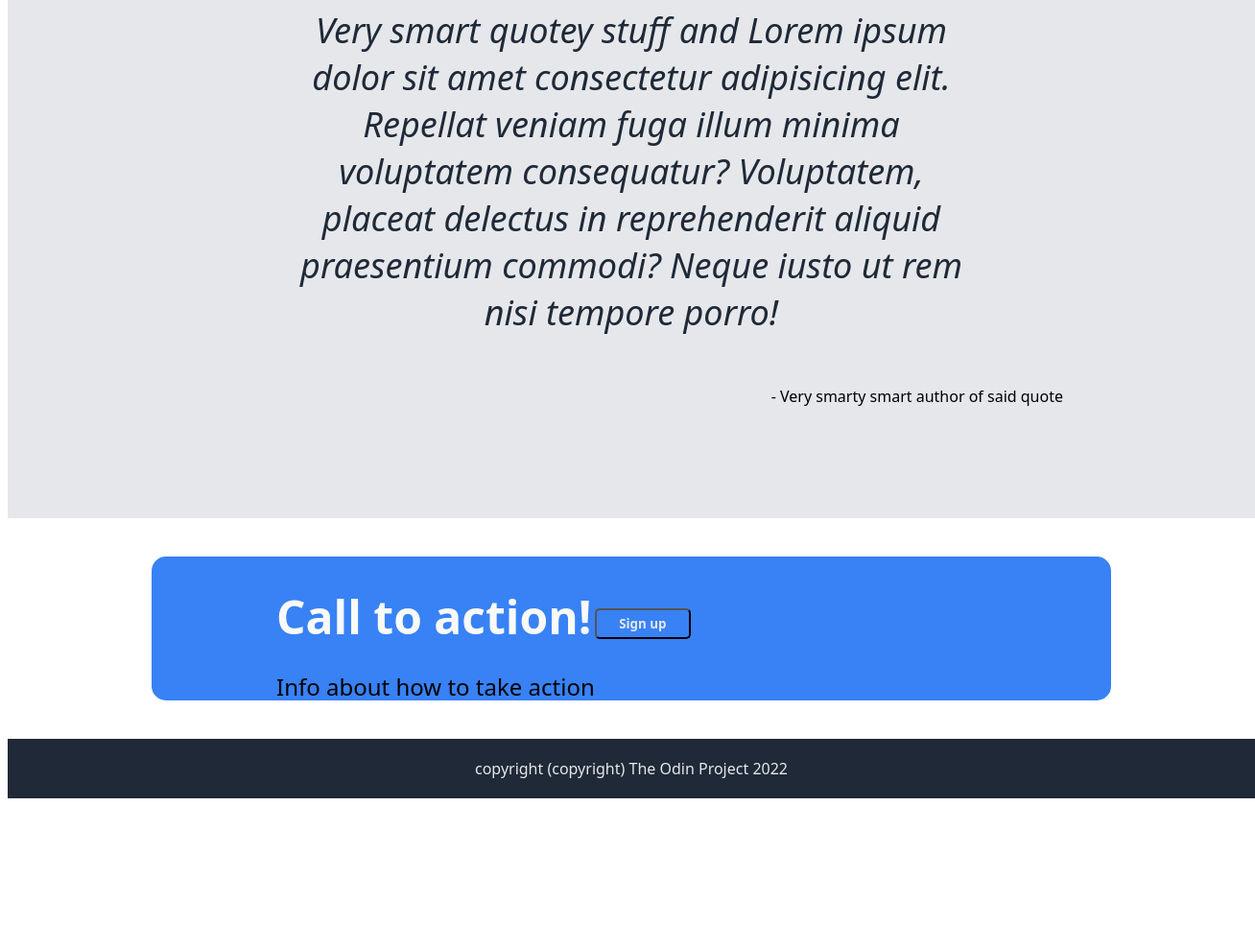
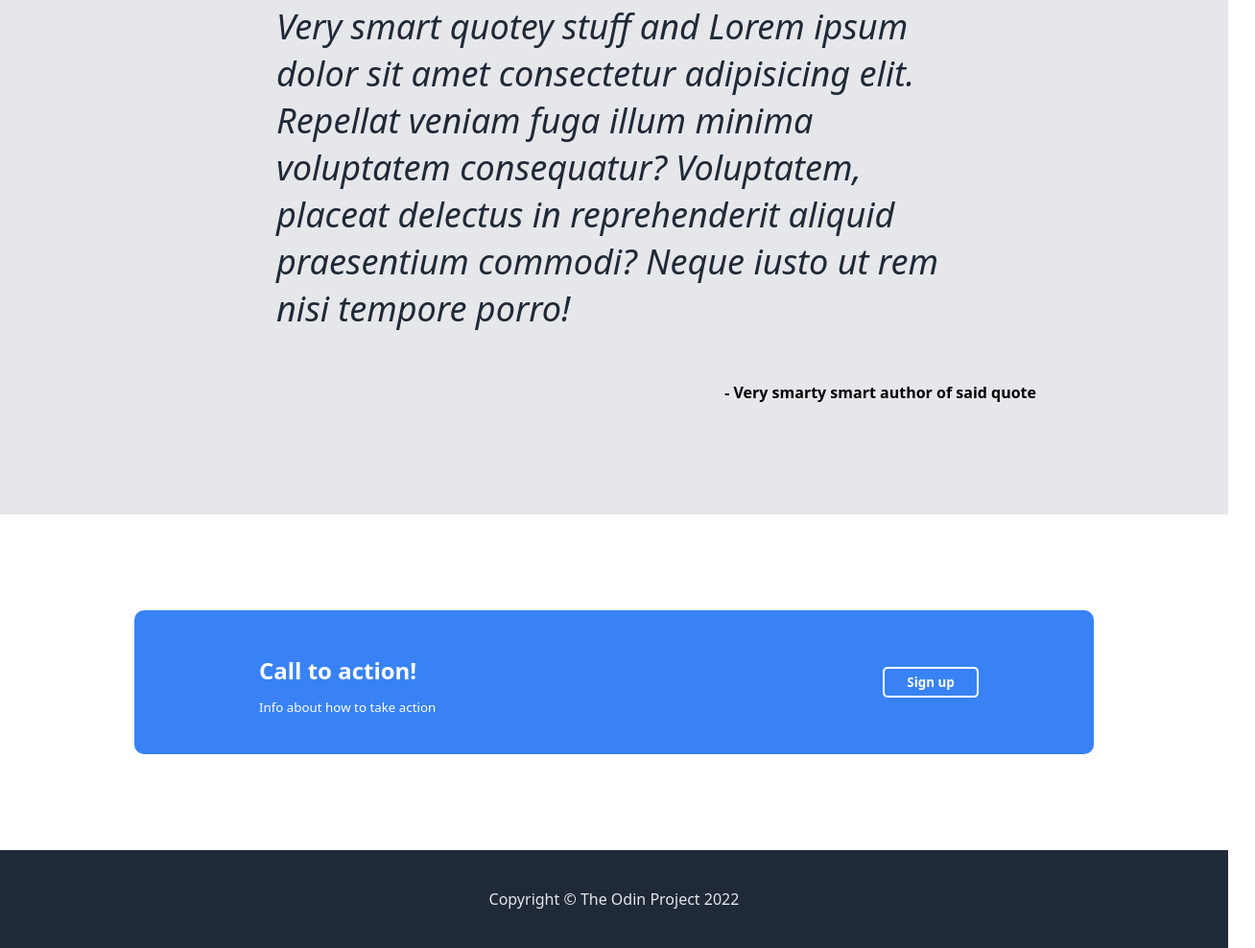
Before and after one commit to ingaproblemil/landingpage, a plain HTML site: page index.html in a window 1280 px wide. Shown: the part 1242-2230 px from the top of the page at 96% size, 1308 px wide, since content can reach past the window. Before the commit the page ends 2082 px from the top, so only its background shows below. Drawn offline with Linux system fonts and the light colour scheme.

Commit message:
Add and tweak CSS

```diff
--- a/index.html
+++ b/index.html
@@ -21,32 +21,32 @@
     <div class="hero">
         <div class="herobox">
             <div class="leftbox">
-                <h1>This website is awesome</h1>
+                <h1 class="heroheader">This website is awesome</h1>
                 <div class="herotext">Lorem ipsum dolor sit amet consectetur adipisicing elit.
                     Laudantium, fuga. Optio quam harum sapiente laboriosam amet molestiae
                     nostrum molestias fugit perspiciatis</div>
-                <button>Sign Up</button>
+                <button class="herobutton">Sign Up</button>
             </div>
-            <img class="heroimg" src="./images/heroimg.png" alt="image for herobox"/>
+            <img class="heroimg" src="./images/IMGfive.jpg" alt="image for herobox"/>
         </div>
     </div>
     <div class="info">
         <div class="info-header">Information</div>
         <div class="infoboxes">
             <div class="box">
-                <img class="infoimg" src="#"/>
+                <img class="infoimg" src="./images/IMGone.jpg"/>
                 <p class="infop">Subtexty stuff that goes under image and stuff</p>
             </div>
             <div class="box">
-                <img class="infoimg" src="#"/>
+                <img class="infoimg" src="./images/IMGtwo.jpg"/>
                 <p class="infop">Subtexty stuff that goes under image and stuff</p>
             </div>
             <div class="box">
-                <img class="infoimg" src="#"/>
+                <img class="infoimg" src="./images/IMGthree.jpg"/>
                 <p class="infop">Subtexty stuff that goes under image and stuff</p>
             </div>
             <div class="box">
-                <img class="infoimg" src="#"/>
+                <img class="infoimg" src="./images/IMGfour.jpg"/>
                 <p class="infop">Subtexty stuff that goes under image and stuff</p>
             </div>
         </div>
@@ -57,19 +57,19 @@
             fuga illum minima voluptatem consequatur? Voluptatem,
             placeat delectus in reprehenderit aliquid praesentium
             commodi? Neque iusto ut rem nisi tempore porro!</p>
-        <p class="author" >- Very smarty smart author of said quote</p>
+        <p class="author">- Very smarty smart author of said quote</p>
     </div>
     <div class="actioncontainer">
         <div class="action">
             <div class="actiontext">
-                <h1>Call to action!</h1>
+                <h1 class="actionheader">Call to action!</h1>
                 <p>Info about how to take action</p>
             </div>
-            <div class="button"><button>Sign up</button></div>
+            <button class="actionbutton">Sign up</button>
         </div>
     </div>
     <div class="footer">
-        copyright (copyright) The Odin Project 2022
+        Copyright © The Odin Project 2022
     </div>
 </body>
 </html>
--- a/styles.css
+++ b/styles.css
@@ -7,8 +7,9 @@ body {
     display: flex;
     flex-direction: column;
     justify-content: space-between;
-    min-width: 1300px;
     box-sizing: border-box;
+    margin: 0;
+    padding: 0;
 }
 
 .header {
@@ -45,15 +46,15 @@ li {
     list-style-type: none;
 }
 
-button {
-    color: #E5E7EB;
+.herobutton {
+    display: flex;
+    justify-content: center;
+    margin-top: 24px;
+    color: #ffffff;
     background-color: #3882F6;
     font-weight: 900;
-    justify-content: flex-start;
     width: 100px;
     padding: 5px;
-
-    margin-top: 24px;
     border-radius: 5px;
 }
 
@@ -68,8 +69,9 @@ button {
 .herobox {
     display: flex;
     /* flex-direction: column; */
-    align-items: flex-start;
+    align-items: center;
     justify-content: space-between;
+    align-content: space-between;
 }
 
 .leftbox {
@@ -78,7 +80,7 @@ button {
     justify-content: flex-start;
 }
 
-h1 {
+.heroheader {
     color: #F9FAF8;
     font-size: 48px;
     font-weight: 900;
@@ -96,6 +98,9 @@ h1 {
     display: flex;
     flex-grow: 0;
     align-self: stretch;
+    opacity: 0.9;
+    border-radius: 3px;
+    border: 5px solid #E5E7EB;
 }
 
 .info {
@@ -150,7 +155,6 @@ h1 {
 
 .quotep {
     max-width: 80%;
-    text-align: center;
     color: #1F2937;
     font-style: italic;
     font-weight: 100;
@@ -160,11 +164,13 @@ h1 {
 .author {
     max-width: 80%;
     align-self: flex-end;
+    font-size: 16px;
+    font-weight: bold;
 }
 .actioncontainer {
     display:flex;
     justify-content: center;
-    padding: 40px;
+    padding: 100px;
 }
 
 .action {
@@ -173,17 +179,27 @@ h1 {
     background-color: #3882F6;
     width: 1000px;
     height: 150px;
-    border-radius: 15px;
-    /* justify-content: center; */
+    border-radius: 10px;
+    justify-content: space-between;
     padding: 30px;
+    padding-right: 120px;
+}
+
+.actionheader {
+    font-size: 24px;
+    color: #ffffff;
+    margin-bottom: 0;
 }
 
 .actiontext {
+    margin-top: 0px;
     flex-direction: column;
     justify-content: center;
-    align-items: flex-start;
+    align-items: center;
     padding-left: 100px;
-    font-size: 24px;
+    padding-right: 20px;
+    font-size: smaller;
+    color: #ffffff;
 }
 
 .footer {
@@ -191,5 +207,20 @@ h1 {
     justify-content: center;
     background-color:#1F2937;
     color:#E5E7EB;
-    padding: 20px;
+    padding: 40px;
+    font-size: 16px;
 }
+
+.actionbutton {
+    width: auto;
+    justify-content: center;
+    padding-right: 100px;
+    align-self: center;
+    color: #ffffff;
+    background-color: #3882F6;
+    font-weight: 900;
+    width: 100px;
+    padding: 5px;
+    border-radius: 5px;
+    border: 2px solid white;
+}
```
Also changed, not shown: images/IMGfive.jpg (added), images/IMGfour.jpg (added), images/IMGone.jpg (added), images/IMGtwo.jpg (added), 1 other file.
